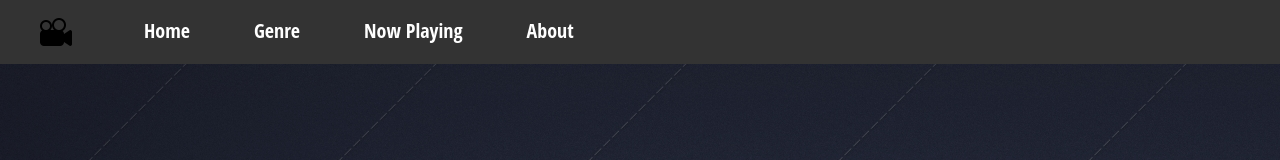
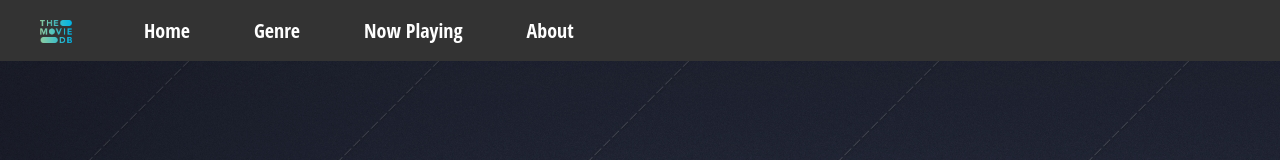
Before and after one commit to jchen0615/movie-search-app, a React app: page /About in a window 1280 px wide. Shown: the top 160 px of the page. Built offline with nearby package versions, Linux system fonts and the light colour scheme.

Commit message:
Changes made in TMDb_client file to fix issue in rendering Now Playing page

```diff
--- a/package.json
+++ b/package.json
@@ -29,7 +29,7 @@
     "test": "jest --watch -o"
   },
   "keywords": [],
-  "author": "",
+  "author": "Jingjun Chen",
   "license": "ISC",
   "dependencies": {
     "axios": "^0.19.2",
--- a/src/AccessToken.json
+++ b/src/AccessToken.json
@@ -1,3 +1,3 @@
 {
-	"API_Key":"Enter Your API Key Here"
+	"API_Key":"0d727a18472e40764f879642668f20f9"
 }
--- a/src/components/UI/NavigationBar/Navigation.js
+++ b/src/components/UI/NavigationBar/Navigation.js
@@ -8,7 +8,7 @@ class NavigationBar extends Component{
         return(
             <div className = "navigation-bar">
                 <ul>
-                    <li><img className = "logo" src = {require('../../../images/icon.png')} alt = "icon"/></li>
+                    <li><img className = "logo" src = {require('../../../images/TMDbLogo.png')} alt = "icon"/></li>
                     <li><Link to = "/" className = "menu">Home</Link></li>
                     <li className = "menu" id = "genre-menu">Genre</li>
                     <li><Link className = "menu" to = {{ pathname: "/Now_Playing", state:{id: null, now: true}}}>Now Playing</Link></li>
--- a/src/components/UI/NavigationBar/NavigationBar.css
+++ b/src/components/UI/NavigationBar/NavigationBar.css
@@ -36,7 +36,7 @@
   .menu:hover, Link:hover {
     background-color: #111;
     color: green;
-    font-size: 2.9vh;
+    font-size: 2.5vh;
     transition: color 0.2s, font-size 0.2s;
   }
 
@@ -46,7 +46,7 @@
     max-height: 100%;
     width: 4vh;
     display: block;
-    padding: 2vh 5vh;
+    padding: 2.5vh 5vh 2vh 5vh;
   }
 
   .genre-list{
--- a/src/service/TMDB_client/TMDB_client.js
+++ b/src/service/TMDB_client/TMDB_client.js
@@ -120,10 +120,10 @@ function getNowPlaying(pageNumber){
                  }
              })
 
-            return({movieList: movieList, totalPage: response.data.total_pages})
+            resolve({movieList: movieList, totalPage: response.data.total_pages})
 
          }).catch((error)=>{
-            return(error.response.data.status_message)
+            reject(error.response.data.status_message)
          })
     })
 }
```
Also changed, not shown: src/images/TMDbLogo.png (added), src/images/TMDbLogo.svg (added).
